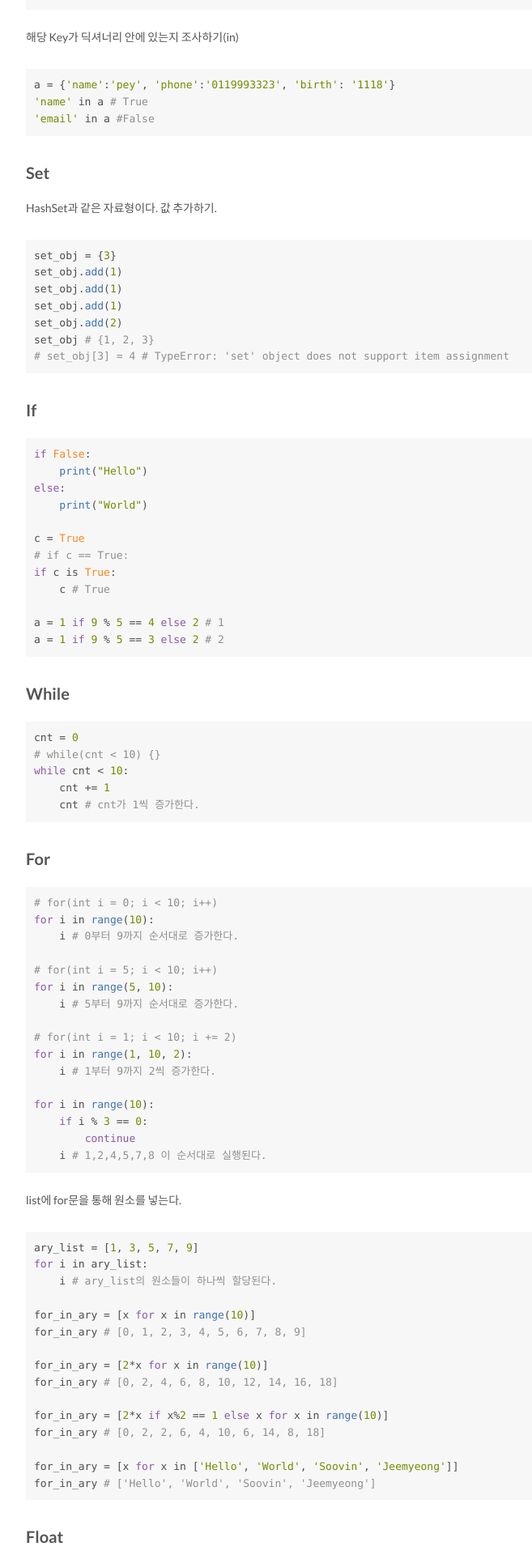
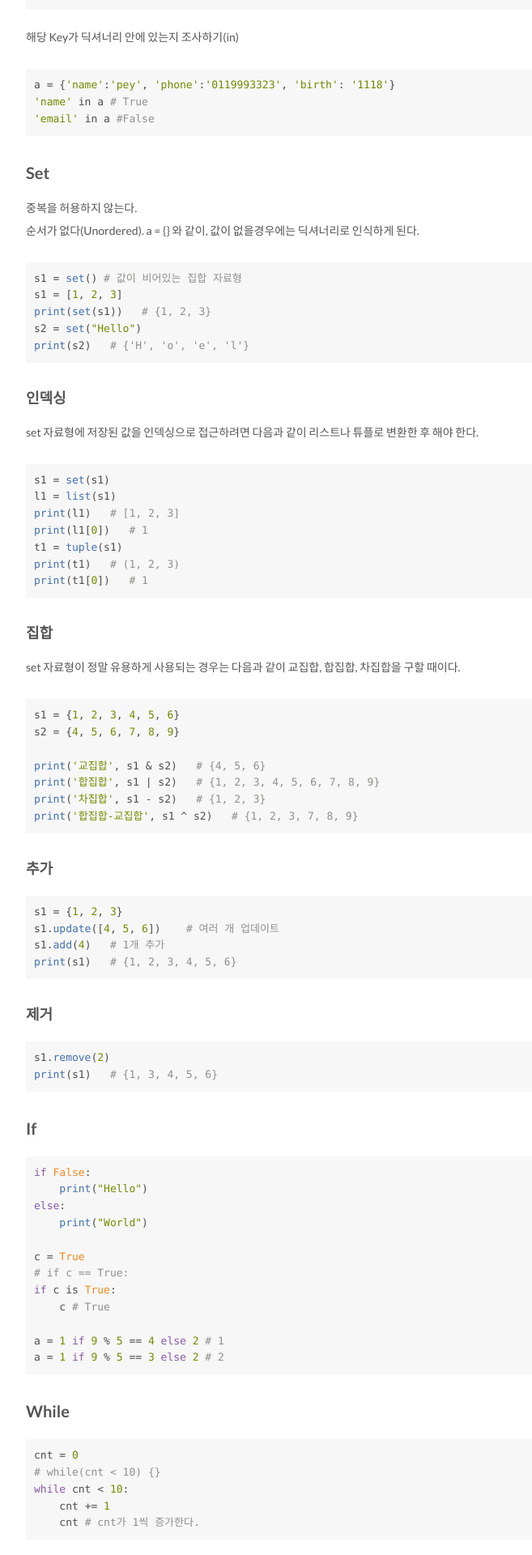
Before and after one commit to groovypark/groovypark.github.io, a Jekyll site: the page built from _posts/2018-04-05-Python-Tutorial.md, in a window 1280 px wide. Shown: the part 3489-5409 px from the top of the page at 81% size, without its empty margins (258-915 px from the left). Built offline with Jekyll 4.4.1, drawn with Linux system fonts in a browser that asks for light colours.

Commit message:
Update Python Tutorial

````diff
--- a/_posts/2018-04-05-Python-Tutorial.md
+++ b/_posts/2018-04-05-Python-Tutorial.md
@@ -145,16 +145,60 @@ a = {'name':'pey', 'phone':'0119993323', 'birth': '1118'}
 
 ## Set
 
-HashSet과 같은 자료형이다. 값 추가하기.
+중복을 허용하지 않는다.
+순서가 없다(Unordered).
+a = {} 와 같이, 값이 없을경우에는 딕셔너리로 인식하게 된다.
 
 ```python
-set_obj = {3}
-set_obj.add(1)
-set_obj.add(1)
-set_obj.add(1)
-set_obj.add(2)
-set_obj # {1, 2, 3}
-# set_obj[3] = 4 # TypeError: 'set' object does not support item assignment
+s1 = set() # 값이 비어있는 집합 자료형
+s1 = [1, 2, 3]
+print(set(s1))   # {1, 2, 3}
+s2 = set("Hello")
+print(s2)   # {'H', 'o', 'e', 'l'}
+```
+
+### 인덱싱
+
+set 자료형에 저장된 값을 인덱싱으로 접근하려면 다음과 같이 리스트나 튜플로 변환한 후 해야 한다.
+
+```python
+s1 = set(s1)
+l1 = list(s1)
+print(l1)   # [1, 2, 3]
+print(l1[0])   # 1
+t1 = tuple(s1)
+print(t1)   # (1, 2, 3)
+print(t1[0])   # 1
+```
+
+### 집합
+
+set 자료형이 정말 유용하게 사용되는 경우는 다음과 같이 교집합, 합집합, 차집합을 구할 때이다.
+
+```python
+s1 = {1, 2, 3, 4, 5, 6}
+s2 = {4, 5, 6, 7, 8, 9}
+
+print('교집합', s1 & s2)   # {4, 5, 6}
+print('합집합', s1 | s2)   # {1, 2, 3, 4, 5, 6, 7, 8, 9}
+print('차집합', s1 - s2)   # {1, 2, 3}
+print('합집합-교집합', s1 ^ s2)   # {1, 2, 3, 7, 8, 9}
+```
+
+### 추가
+
+```python
+s1 = {1, 2, 3}
+s1.update([4, 5, 6])    # 여러 개 업데이트
+s1.add(4)   # 1개 추가
+print(s1)   # {1, 2, 3, 4, 5, 6}
+```
+
+### 제거
+
+```python
+s1.remove(2)
+print(s1)   # {1, 3, 4, 5, 6}
 ```
 
 ## If
````
